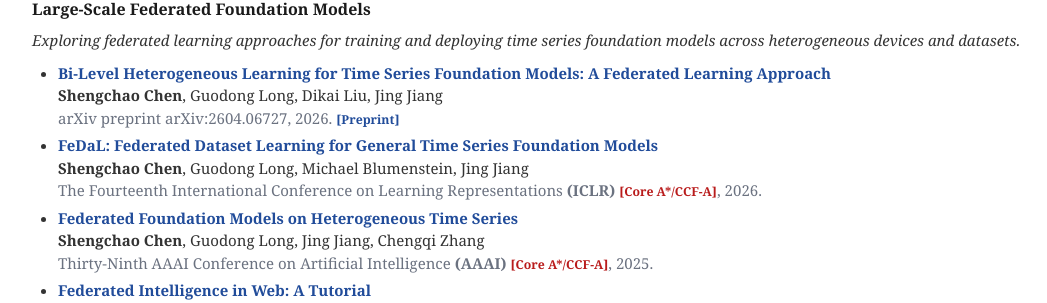
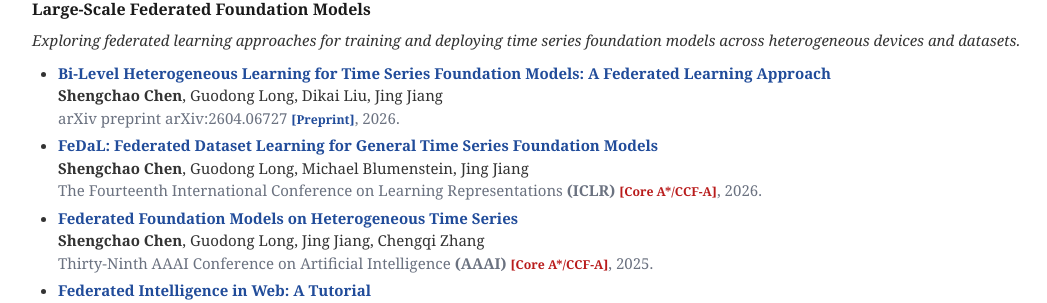
Before and after one commit to shengchaochen82/shengchaochen82.github.io, a Jekyll site: the page built from index.md, in a window 1280 px wide and 900 px high, scrolled down 1061 px. Shown: the part 152-455 px from the top of the window, without its empty margins (108-1155 px from the left). Built offline with Jekyll 4.4.1, drawn with Linux system fonts in a browser that asks for light colours.

Commit message:
Content: reposition [Preprint] tag before the year
Co-Authored-By: Claude Sonnet 5 <noreply@anthropic.com>

```diff
--- a/_data/publications.yml
+++ b/_data/publications.yml
@@ -7,7 +7,7 @@ federated_tsfm:
     - title: "Bi-Level Heterogeneous Learning for Time Series Foundation Models: A Federated Learning Approach"
       authors: "<strong>Shengchao Chen</strong>, Guodong Long, Dikai Liu, Jing Jiang"
       conference_short: arXiv
-      conference: "arXiv preprint arXiv:2604.06727, 2026. <span class='classic-tag-blue'>[Preprint]</span>"
+      conference: "arXiv preprint arXiv:2604.06727 <span class='classic-tag-blue'>[Preprint]</span>, 2026."
       pdf: "https://arxiv.org/abs/2604.06727"
 
     - title: "FeDaL: Federated Dataset Learning for General Time Series Foundation Models"
```
